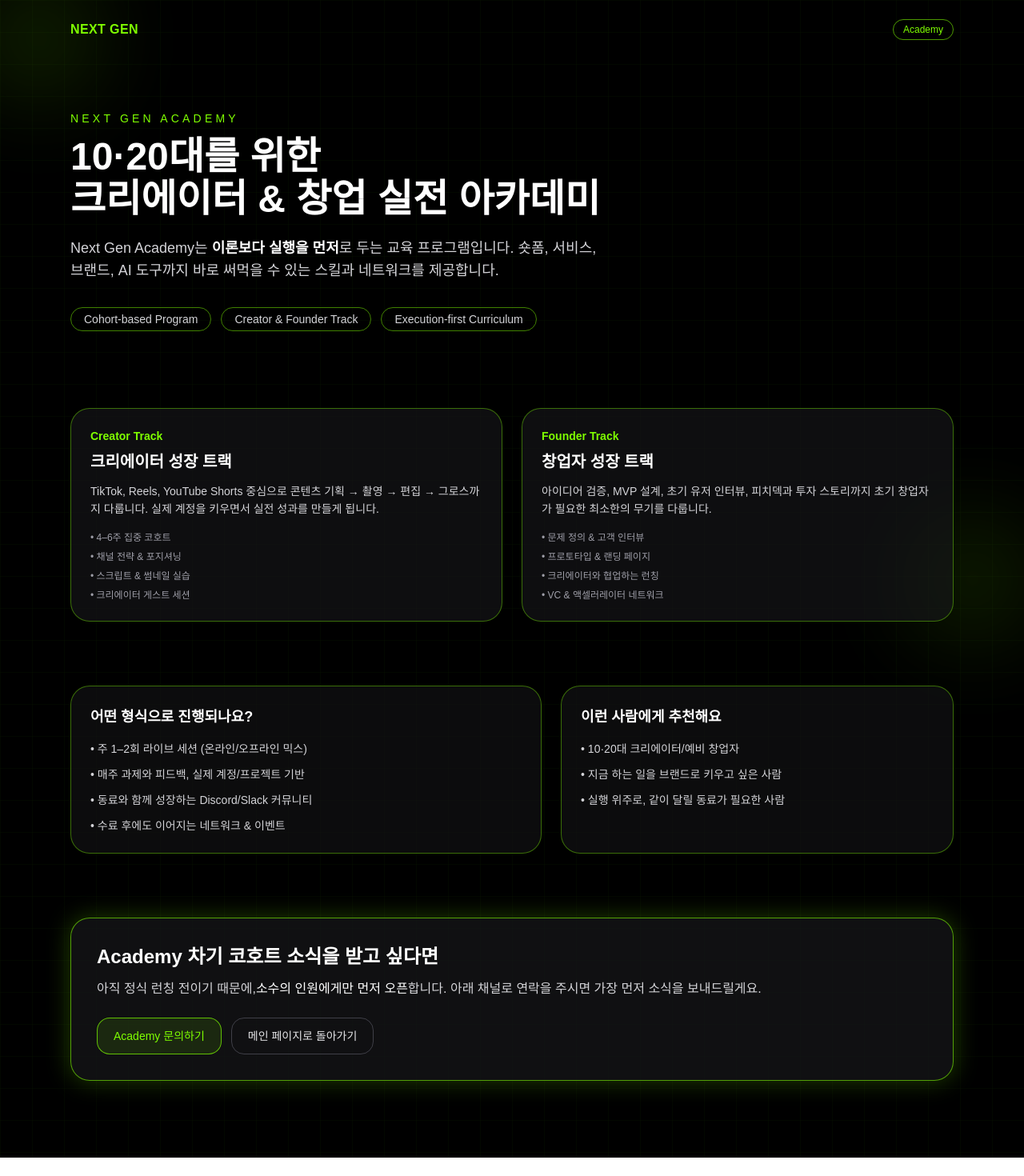
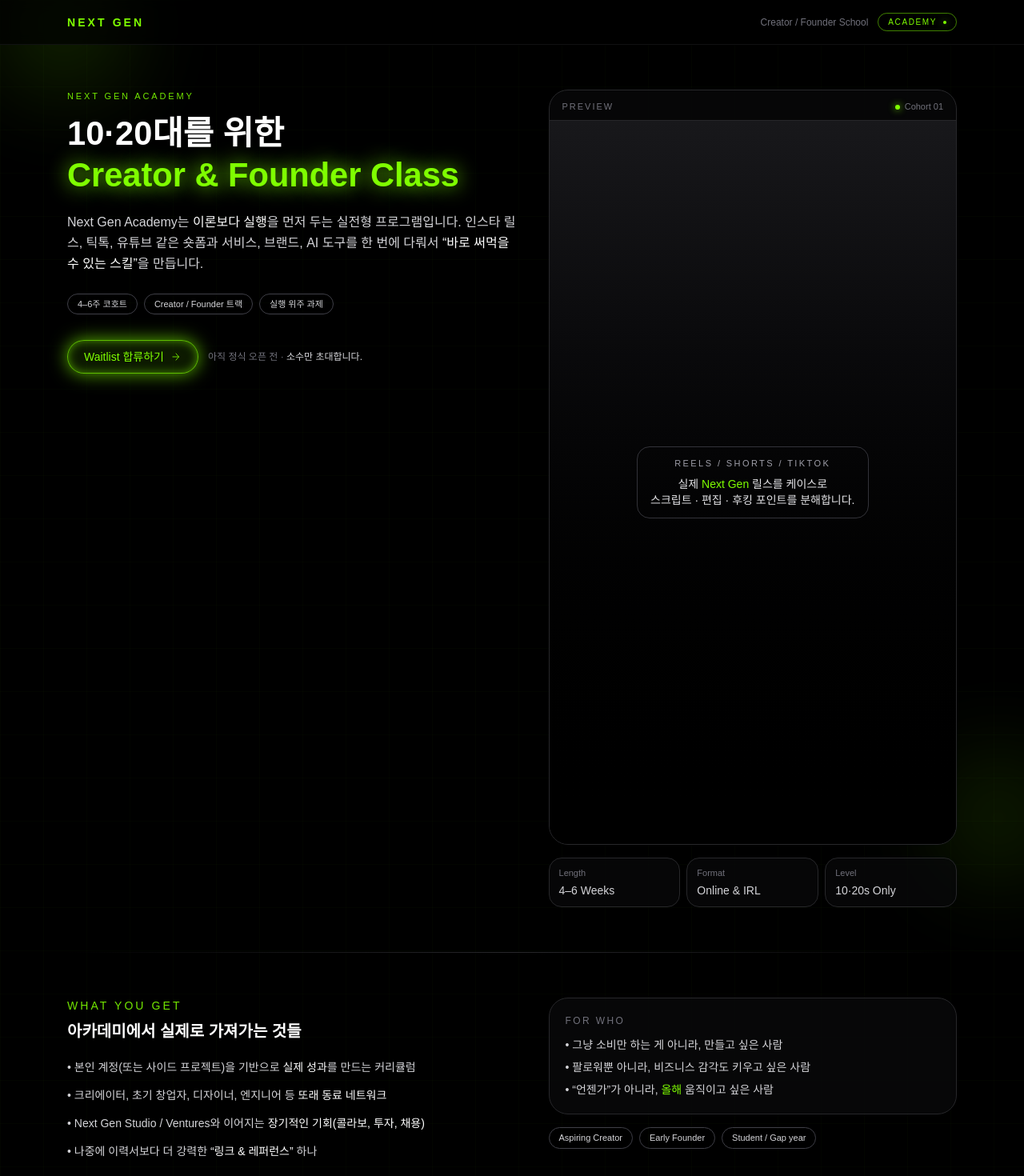
Before and after one commit to eunseoseol/nextgen-academy, a Next.js app: page /academy in a window 1280 px wide. Shown: the top 1470 px of the page at 80% size. Before the commit the page ends 1447 px from the top, so only its background shows below. Built offline with nearby package versions, Linux system fonts and the light colour scheme.

Commit message:
Update page.tsx

```diff
--- a/app/academy/page.tsx
+++ b/app/academy/page.tsx
@@ -10,14 +10,14 @@ export default function AcademyPage() {
       {/* Neon backdrop */}
       <div aria-hidden className="pointer-events-none absolute inset-0">
         <div
-          className="absolute -top-24 -left-24 h-72 w-72 rounded-full blur-3xl opacity-40"
+          className="absolute -top-32 -left-20 h-80 w-80 rounded-full blur-3xl opacity-40"
           style={{
             background:
               "radial-gradient(40% 40% at 50% 50%, #7fff00 0%, rgba(127,255,0,0) 70%)",
           }}
         />
         <div
-          className="absolute top-1/2 -translate-y-1/2 -right-24 h-80 w-80 rounded-full blur-3xl opacity-30"
+          className="absolute top-1/2 -right-32 h-80 w-80 rounded-full blur-3xl opacity-30"
           style={{
             background:
               "radial-gradient(40% 40% at 50% 50%, #7fff00 0%, rgba(127,255,0,0) 70%)",
@@ -25,153 +25,241 @@ export default function AcademyPage() {
         />
       </div>
 
-      {/* Grid overlay */}
+      {/* Subtle grid */}
       <div
         aria-hidden
-        className="absolute inset-0 opacity-[0.08] [background-image:linear-gradient(to_right,rgba(127,255,0,.35)_1px,transparent_1px),linear-gradient(to_bottom,rgba(127,255,0,.35)_1px,transparent_1px)] [background-size:40px_40px]"
+        className="absolute inset-0 opacity-[0.08] [background-image:linear-gradient(to_right,rgba(127,255,0,.28)_1px,transparent_1px),linear-gradient(to_bottom,rgba(127,255,0,.28)_1px,transparent_1px)] [background-size:54px_54px]"
       />
 
-      {/* Simple Nav */}
-      <header className="relative z-10 mx-auto max-w-6xl px-6 py-6 flex items-center justify-between">
+      {/* Top bar */}
+      <header className="relative z-10 border-b border-zinc-900/70 bg-black/70 backdrop-blur-sm">
+        <div className="mx-auto flex max-w-6xl items-center justify-between px-5 py-4">
           <Link
             href="/"
-          className="font-semibold tracking-wide text-[#7fff00] hover:text-white transition"
+            className="text-sm font-semibold tracking-[0.22em] text-[#7fff00] hover:text-white uppercase"
           >
             NEXT GEN
           </Link>
-        <span className="text-xs rounded-full border border-[#7fff00]/60 px-3 py-1 text-[#7fff00]">
+          <div className="flex items-center gap-3 text-xs text-zinc-400">
+            <span className="hidden sm:inline text-zinc-500">
+              Creator / Founder School
+            </span>
+            <span className="inline-flex items-center gap-2 rounded-full border border-[#7fff00]/50 px-3 py-1 text-[10px] uppercase tracking-[0.16em] text-[#7fff00]">
               Academy
+              <span className="h-1 w-1 rounded-full bg-[#7fff00] shadow-[0_0_10px_rgba(127,255,0,0.8)]" />
             </span>
+          </div>
+        </div>
       </header>
 
-      {/* Hero */}
-      <section className="relative z-10 mx-auto max-w-6xl px-6 pt-10 pb-16 sm:pt-16 sm:pb-24">
-        <p className="text-sm uppercase tracking-[0.3em] text-[#7fff00]">
+      {/* Page body */}
+      <div className="relative z-10 mx-auto max-w-6xl px-5 pt-10 pb-24 sm:pt-14">
+        {/* Hero row */}
+        <section className="grid gap-10 md:grid-cols-[minmax(0,1.1fr)_minmax(0,1fr)] items-start">
+          {/* Left: text */}
+          <div>
+            <p className="text-[11px] uppercase tracking-[0.26em] text-[#7fff00]/90">
               Next Gen Academy
             </p>
-        <h1 className="mt-3 text-4xl sm:text-5xl font-extrabold leading-[1.1]">
+            <h1 className="mt-3 text-3xl sm:text-4xl md:text-[2.6rem] font-semibold leading-tight">
               10·20대를 위한
               <br />
-          크리에이터 & 창업 실전 아카데미
+              <span className="text-[#7fff00]" style={{ textShadow: "0 0 24px rgba(127,255,0,0.9)" }}>
+                Creator & Founder Class
+              </span>
             </h1>
-        <p className="mt-5 max-w-2xl text-lg text-zinc-300">
-          Next Gen Academy는{" "}
-          <span className="text-white font-semibold">
-            이론보다 실행을 먼저
+            <p className="mt-5 max-w-xl text-sm sm:text-base text-zinc-300 leading-relaxed">
+              Next Gen Academy는 <span className="font-medium text-white">이론보다 실행</span>을 먼저 두는
+              실전형 프로그램입니다. 인스타 릴스, 틱톡, 유튜브 같은 숏폼과 서비스,
+              브랜드, AI 도구를 한 번에 다뤄서
+              <span className="font-medium text-white"> “바로 써먹을 수 있는 스킬”</span>을 만듭니다.
+            </p>
+
+            {/* Quick bullets */}
+            <div className="mt-6 flex flex-wrap gap-2 text-[11px] text-zinc-300">
+              <span className="rounded-full border border-zinc-700 px-3 py-1">
+                4–6주 코호트
               </span>
-          로 두는 교육 프로그램입니다.
-          숏폼, 서비스, 브랜드, AI 도구까지
-          바로 써먹을 수 있는 스킬과 네트워크를 제공합니다.
-        </p>
-        <div className="mt-8 flex flex-wrap gap-3 text-sm text-zinc-300">
-          <span className="rounded-full border border-[#7fff00]/50 px-4 py-1">
-            Cohort-based Program
+              <span className="rounded-full border border-zinc-700 px-3 py-1">
+                Creator / Founder 트랙
               </span>
-          <span className="rounded-full border border-[#7fff00]/50 px-4 py-1">
-            Creator & Founder Track
-          </span>
-          <span className="rounded-full border border-[#7fff00]/50 px-4 py-1">
-            Execution-first Curriculum
+              <span className="rounded-full border border-zinc-700 px-3 py-1">
+                실행 위주 과제
               </span>
             </div>
-      </section>
 
-      {/* Tracks */}
-      <section className="relative z-10 mx-auto max-w-6xl px-6 pb-20">
-        <div className="grid gap-6 md:grid-cols-2">
-          <div className="rounded-3xl border border-[#7fff00]/40 bg-zinc-900/60 p-6">
-            <p className="text-sm text-[#7fff00] font-semibold">
-              Creator Track
+            {/* CTA */}
+            <div className="mt-8 flex flex-wrap items-center gap-3">
+              <a
+                href="mailto:hello@nextgen.kr?subject=Academy%20Waitlist"
+                className="inline-flex items-center gap-2 rounded-full border border-[#7fff00]/70 bg-[#7fff00]/10 px-5 py-2.5 text-sm text-[#7fff00] hover:bg-[#7fff00]/80 hover:text-black transition"
+                style={{
+                  boxShadow:
+                    "0 0 22px rgba(127,255,0,0.7), inset 0 0 12px rgba(127,255,0,0.5)",
+                }}
+              >
+                Waitlist 합류하기
+                <svg
+                  className="h-3.5 w-3.5"
+                  viewBox="0 0 24 24"
+                  fill="none"
+                  stroke="currentColor"
+                  strokeWidth="1.4"
+                  strokeLinecap="round"
+                  strokeLinejoin="round"
+                >
+                  <path d="M5 12h13" />
+                  <path d="M12 5l6 7-6 7" />
+                </svg>
+              </a>
+              <p className="text-xs text-zinc-500">
+                아직 정식 오픈 전 ·{" "}
+                <span className="text-zinc-300">소수만 초대합니다.</span>
               </p>
-            <h2 className="mt-2 text-xl font-semibold">
-              크리에이터 성장 트랙
-            </h2>
-            <p className="mt-3 text-sm text-zinc-300 leading-relaxed">
-              TikTok, Reels, YouTube Shorts 중심으로
-              콘텐츠 기획 → 촬영 → 편집 → 그로스까지 다룹니다.
-              실제 계정을 키우면서 실전 성과를 만들게 됩니다.
-            </p>
-            <ul className="mt-4 space-y-2 text-xs text-zinc-400">
-              <li>• 4–6주 집중 코호트</li>
-              <li>• 채널 전략 & 포지셔닝</li>
-              <li>• 스크립트 & 썸네일 실습</li>
-              <li>• 크리에이터 게스트 세션</li>
-            </ul>
+            </div>
           </div>
 
-          <div className="rounded-3xl border border-[#7fff00]/40 bg-zinc-900/60 p-6">
-            <p className="text-sm text-[#7fff00] font-semibold">
-              Founder Track
+          {/* Right: “product card” 느낌 */}
+          <div className="space-y-4">
+            {/* Reel-style preview box */}
+            <div className="relative overflow-hidden rounded-3xl border border-zinc-800 bg-zinc-950/70">
+              <div className="flex items-center justify-between px-4 pt-3 pb-2 text-[11px] text-zinc-500">
+                <span className="uppercase tracking-[0.18em]">Preview</span>
+                <span className="flex items-center gap-1.5">
+                  <span className="inline-flex h-1.5 w-1.5 rounded-full bg-[#7fff00] shadow-[0_0_10px_rgba(127,255,0,1)]" />
+                  Cohort 01
+                </span>
+              </div>
+              <div className="border-t border-zinc-800" />
+              <div className="aspect-[9/16] bg-gradient-to-b from-zinc-900 to-black flex items-center justify-center">
+                <div className="rounded-2xl border border-zinc-700/80 px-4 py-3 text-center">
+                  <p className="text-[11px] uppercase tracking-[0.22em] text-zinc-400">
+                    Reels / Shorts / TikTok
                   </p>
-            <h2 className="mt-2 text-xl font-semibold">창업자 성장 트랙</h2>
-            <p className="mt-3 text-sm text-zinc-300 leading-relaxed">
-              아이디어 검증, MVP 설계, 초기 유저 인터뷰,
-              피치덱과 투자 스토리까지
-              초기 창업자가 필요한 최소한의 무기를 다룹니다.
+                  <p className="mt-2 text-sm text-zinc-200">
+                    실제 <span className="text-[#7fff00]">Next Gen</span> 릴스를
+                    케이스로
+                    <br />
+                    스크립트 · 편집 · 후킹 포인트를 분해합니다.
                   </p>
-            <ul className="mt-4 space-y-2 text-xs text-zinc-400">
-              <li>• 문제 정의 & 고객 인터뷰</li>
-              <li>• 프로토타입 & 랜딩 페이지</li>
-              <li>• 크리에이터와 협업하는 런칭</li>
-              <li>• VC & 액셀러레이터 네트워크</li>
-            </ul>
+                </div>
+              </div>
+            </div>
+
+            {/* Compact info row */}
+            <div className="grid grid-cols-3 gap-2 text-[11px] text-zinc-300">
+              <div className="rounded-2xl border border-zinc-800 bg-zinc-950/70 px-3 py-2.5">
+                <p className="text-zinc-500">Length</p>
+                <p className="mt-1 text-sm font-medium">4–6 Weeks</p>
+              </div>
+              <div className="rounded-2xl border border-zinc-800 bg-zinc-950/70 px-3 py-2.5">
+                <p className="text-zinc-500">Format</p>
+                <p className="mt-1 text-sm font-medium">Online & IRL</p>
+              </div>
+              <div className="rounded-2xl border border-zinc-800 bg-zinc-950/70 px-3 py-2.5">
+                <p className="text-zinc-500">Level</p>
+                <p className="mt-1 text-sm font-medium">10·20s Only</p>
+              </div>
             </div>
           </div>
         </section>
 
-      {/* Format & Who */}
-      <section className="relative z-10 mx-auto max-w-6xl px-6 pb-20">
-        <div className="grid gap-6 md:grid-cols-[1.2fr_1fr]">
-          <div className="rounded-3xl border border-[#7fff00]/40 bg-zinc-900/50 p-6">
-            <h2 className="text-lg font-semibold">어떤 형식으로 진행되나요?</h2>
-            <ul className="mt-4 space-y-3 text-sm text-zinc-300">
-              <li>• 주 1–2회 라이브 세션 (온라인/오프라인 믹스)</li>
-              <li>• 매주 과제와 피드백, 실제 계정/프로젝트 기반</li>
-              <li>• 동료와 함께 성장하는 Discord/Slack 커뮤니티</li>
-              <li>• 수료 후에도 이어지는 네트워크 & 이벤트</li>
+        {/* Divider line */}
+        <div className="my-14 h-px w-full bg-gradient-to-r from-transparent via-zinc-800 to-transparent" />
+
+        {/* Section: What you get */}
+        <section className="grid gap-10 md:grid-cols-[minmax(0,1.1fr)_minmax(0,1fr)] items-start">
+          <div>
+            <h2 className="text-sm uppercase tracking-[0.22em] text-[#7fff00]/90">
+              What you get
+            </h2>
+            <p className="mt-2 text-xl font-semibold">
+              아카데미에서 실제로 가져가는 것들
+            </p>
+            <ul className="mt-5 space-y-3 text-sm text-zinc-300 leading-relaxed">
+              <li>
+                • 본인 계정(또는 사이드 프로젝트)을 기반으로{" "}
+                <span className="font-medium text-white">실제 성과</span>를
+                만드는 커리큘럼
+              </li>
+              <li>
+                • 크리에이터, 초기 창업자, 디자이너, 엔지니어 등{" "}
+                <span className="font-medium text-white">
+                  또래 동료 네트워크
+                </span>
+              </li>
+              <li>
+                • Next Gen Studio / Ventures와 이어지는{" "}
+                <span className="font-medium text-white">
+                  장기적인 기회(콜라보, 투자, 채용)
+                </span>
+              </li>
+              <li>
+                • 나중에 이력서보다 더 강력한{" "}
+                <span className="font-medium text-white">
+                  “링크 & 레퍼런스”
+                </span>{" "}
+                하나
+              </li>
             </ul>
           </div>
-          <div className="rounded-3xl border border-[#7fff00]/40 bg-zinc-900/50 p-6">
-            <h2 className="text-lg font-semibold">이런 사람에게 추천해요</h2>
-            <ul className="mt-4 space-y-3 text-sm text-zinc-300">
-              <li>• 10·20대 크리에이터/예비 창업자</li>
-              <li>• 지금 하는 일을 브랜드로 키우고 싶은 사람</li>
-              <li>• 실행 위주로, 같이 달릴 동료가 필요한 사람</li>
-            </ul>
+
+          <div className="space-y-4">
+            <div className="rounded-3xl border border-zinc-800 bg-zinc-950/80 p-5 text-sm text-zinc-300">
+              <p className="text-xs uppercase tracking-[0.2em] text-zinc-500">
+                For who
+              </p>
+              <div className="mt-3 space-y-2">
+                <p>• 그냥 소비만 하는 게 아니라, 만들고 싶은 사람</p>
+                <p>• 팔로워뿐 아니라, 비즈니스 감각도 키우고 싶은 사람</p>
+                <p>• “언젠가”가 아니라, <span className="text-[#7fff00]">올해</span> 움직이고 싶은 사람</p>
+              </div>
+            </div>
+
+            <div className="flex flex-wrap gap-2 text-[11px] text-zinc-300">
+              <span className="rounded-full border border-zinc-700 px-3 py-1">
+                Aspiring Creator
+              </span>
+              <span className="rounded-full border border-zinc-700 px-3 py-1">
+                Early Founder
+              </span>
+              <span className="rounded-full border border-zinc-700 px-3 py-1">
+                Student / Gap year
+              </span>
             </div>
           </div>
         </section>
 
-      {/* CTA */}
-      <section className="relative z-10 mx-auto max-w-6xl px-6 pb-24">
-        <div className="rounded-3xl border border-[#7fff00]/60 bg-zinc-900/70 p-8 shadow-[0_0_30px_rgba(127,255,0,.25)]">
-          <h2 className="text-2xl font-semibold">
-            Academy 차기 코호트 소식을 받고 싶다면
-          </h2>
-          <p className="mt-3 text-zinc-300 text-sm sm:text-base">
-            아직 정식 런칭 전이기 때문에,
-            <span className="text-white font-medium">
-              소수의 인원에게만 먼저 오픈
-            </span>
-            합니다.
-            아래 채널로 연락을 주시면 가장 먼저 소식을 보내드릴게요.
+        {/* Bottom CTA */}
+        <section className="mt-16">
+          <div className="rounded-3xl border border-[#7fff00]/50 bg-gradient-to-r from-zinc-950 via-zinc-950 to-zinc-900/70 px-6 py-7 sm:px-8 sm:py-8 flex flex-col gap-4 sm:flex-row sm:items-center sm:justify-between">
+            <div>
+              <p className="text-xs uppercase tracking-[0.22em] text-[#7fff00]/90">
+                Next Gen Academy · Early Access
               </p>
-          <div className="mt-6 flex flex-wrap gap-3">
+              <p className="mt-2 text-sm sm:text-base text-zinc-200">
+                차기 코호트가 열리면{" "}
+                <span className="font-medium text-white">가장 먼저</span> 이메일로
+                알려드립니다.
+              </p>
+            </div>
+            <div className="flex flex-wrap gap-3">
               <a
-              href="mailto:hello@nextgen.kr?subject=Academy%20Cohort"
-              className="rounded-2xl border border-[#7fff00]/70 bg-[#7fff00]/10 px-5 py-3 text-[#7fff00] hover:bg-[#7fff00]/30 text-sm"
+                href="mailto:hello@nextgen.kr?subject=Academy%20Waitlist&body=이름,%20나이,%20간단한%20소개와%20현재%20하고%20있는%20일을%20적어주세요."
+                className="inline-flex items-center gap-2 rounded-full border border-[#7fff00]/70 bg-[#7fff00]/10 px-5 py-2.5 text-sm text-[#7fff00] hover:bg-[#7fff00]/80 hover:text-black transition"
               >
-              Academy 문의하기
+                이메일로 Waitlist 신청
               </a>
               <Link
                 href="/"
-              className="rounded-2xl border border-zinc-700 px-5 py-3 text-sm text-zinc-200 hover:border-[#7fff00]"
+                className="inline-flex items-center rounded-full border border-zinc-700 px-4 py-2 text-xs text-zinc-300 hover:border-[#7fff00]"
               >
                 메인 페이지로 돌아가기
               </Link>
             </div>
           </div>
         </section>
+      </div>
     </main>
   );
 }
```
Lines whose indentation alone changed are shown as unchanged.
